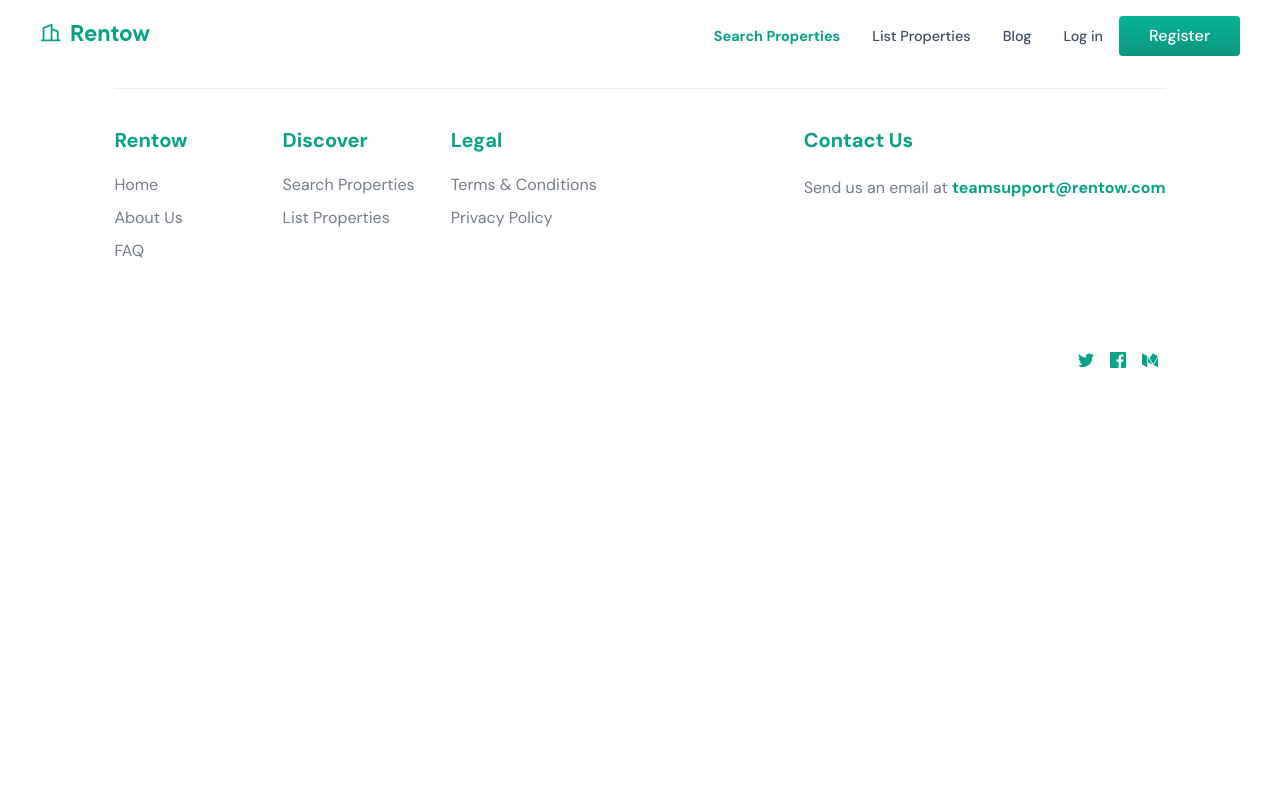
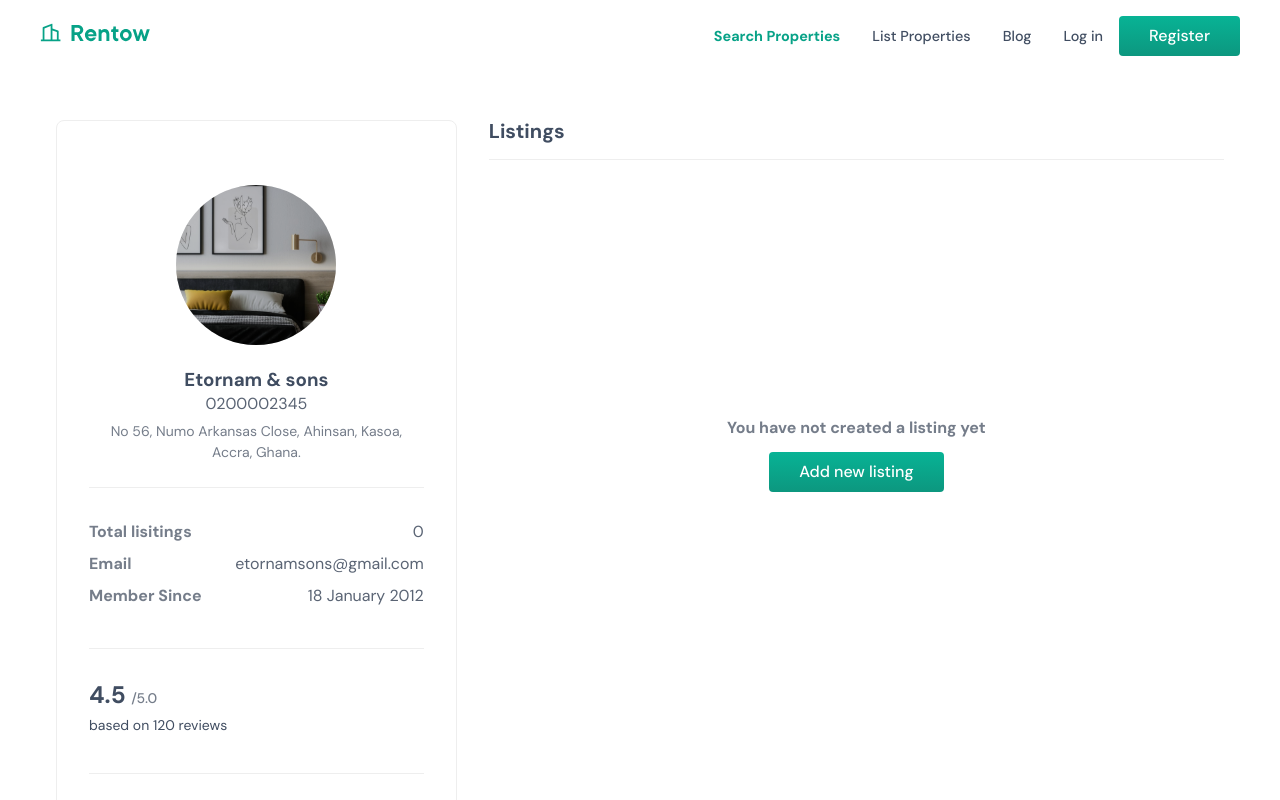
Before and after one commit to worlanyodamalie/rentow, a Nuxt app: page /list-property in a window 1280 px wide. Shown: the top 800 px of the page. Built offline with nearby package versions, Linux system fonts and the light colour scheme.

Commit message:
Implement listing profile page UI

```diff
--- a/pages/list-property/create.vue
+++ b/pages/list-property/create.vue
@@ -87,8 +87,8 @@
 
                             </div>
                             <div class="flex justify-between pv4">
-                                <button class="btn btn--green mh3" @click.prevent="previous">Back</button>
-                                <button class="btn btn--green mh3" @click.prevent="next" >Proceed</button>
+                                <button class="btn btn--green" @click.prevent="previous">Back</button>
+                                <button class="btn btn--green" @click.prevent="next" >Proceed</button>
                             </div>
                         </div>
                         <div class="flex flex-column center w-60-ns w-70-l w-90-m w-90-s" v-show="step === 3">
@@ -123,7 +123,8 @@
                                 <option value="">4 years</option>
                             </select>
 
-                            <div class="flex justify-between pv4 bt b--light-gray">
+
+                            <div class="flex justify-between pv5 bt b--light-gray">
                                 <button class="btn btn--green" @click.prevent="previous">Back</button>
                                 <button class="btn btn--green"  >Save</button>
                             </div>
--- /dev/null
+++ b/pages/list-property/index.vue
@@ -0,0 +1,99 @@
+<template>
+    <div>
+         <div class="homepage-container">
+            <div class="listing-wrapper pv4">
+                <div class="ba b--light-gray br3">
+                    <div class="flex flex-column pa4">
+                        <div class="center pt4 pb3">
+                            <img src="~/assets/images/short-stays.svg" class="profile-image" >
+                        </div>
+                        <h3 class="fw7 dark  tc mv1">Etornam & sons</h3>
+                        <h3 class="fw4 grey--6 tc mb2 f5">0200002345</h3>
+                        <p class="lh-copy fw4 grey--5 tc mb2 pb3 f6">No 56, Numo Arkansas Close, Ahinsan, Kasoa, Accra, Ghana.</p>
+                        <div class="pv4 bb bt b--light-gray">
+                            <div class="flex mb2 justify-between">
+                                <span class="fw7 grey--5 lh-copy">Total lisitings</span>
+                                <span class="grey--6 lh-copy normal">0</span>
+                            </div>
+                            <div class="flex mb2 justify-between">
+                                <span class="fw7 grey--5 lh-copy">Email</span>
+                                <span class="grey--6 lh-copy normal">etornamsons@gmail.com</span>
+                            </div>
+                            <div class="flex mb2 justify-between">
+                                <span class="fw7 grey--5 lh-copy">Member Since</span>
+                                <span class="grey--6 lh-copy normal">18 January 2012</span>
+                            </div>
+                        </div>
+                        <div class="pv4 bb b--light-gray">
+                            <p class="f3 fw7 dark mb2">4.5 <span class="f6 grey--5 fw5">/5.0</span></p>
+                            <p class="f6 dark mb2">based on 120 reviews</p>
+                        </div>
+                        <div class="pv4 bb b--light-gray">
+                            <h4 class="f6 grey--5 mb2">About</h4>
+                            <p class="f6 grey--5 lh-copy normal mb2">We have thousands of villas, apartments and townhouses for sale. Search through verified, hand-selected properties in Accra. Sign Up Online. Verified Properties. Manage Viewings. Highlights: No Extra Cost, Chat Option Available, Virtual Tours Available.</p>
+                        </div>
+                        <div class="pv4 tc">
+                            <nuxt-link to="/list-property" class="btn btn--green">Edit Profile Information</nuxt-link>
+                        </div>
+                    </div>
+
+                </div>
+                <div>
+                    <h2 class="dark fw7 pb3 bb b--light-gray f4">Listings</h2>
+                    <div class="flex flex-column pv7">
+                        <div>
+                            <p class="lh-copy grey--5 fw7 f5 mb1 tc">You have not created a listing yet</p>
+                        </div>
+
+                        <div class="pv2 tc">
+                            <nuxt-link to="/list-property/create" class="btn btn--green ">Add new listing</nuxt-link>
+                        </div>
+
+                    </div>
+                </div>
+            </div>
+        </div>
+        <Footer :is-background="true"/>
+    </div>
+
+</template>
+<script>
+export default {
+    name: 'Listing',
+    data(){
+        return {
+
+        }
+    }
+}
+</script>
+<style >
+  /* .listing-wrapper{
+    display: grid;
+    grid-template-columns: fit-content(20ch) minmax(min(50vw , 30ch) , 1fr);
+    grid-gap: 2rem;
+  } */
+  .listing-wrapper {
+    display: flex;
+    flex-wrap: wrap;
+    gap: 2rem;
+}
+
+.listing-wrapper > :first-child {
+  flex-basis: 25rem;
+  flex-grow: 1;
+}
+
+.listing-wrapper > :last-child {
+  flex-basis: 0;
+  flex-grow: 999;
+  min-width: 50%;
+}
+
+.profile-image{
+    border-radius: 50%;
+    height: 10rem;
+    width: 10rem;
+    object-fit: cover;
+}
+</style>
```
